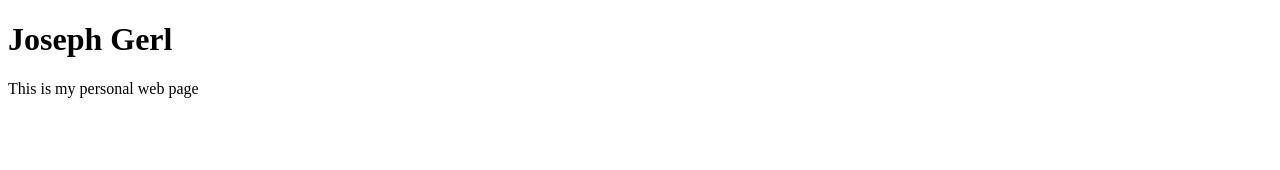
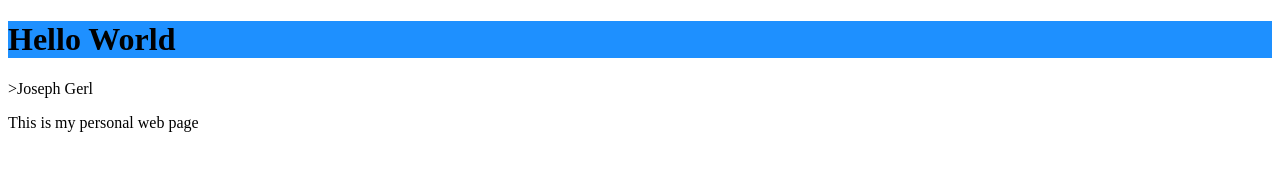
Before and after one commit to Jbgerl/jbgerl.github.io, a plain HTML site: page index.html in a window 1280 px wide. Drawn offline with Linux system fonts and the light colour scheme.

Commit message:
Update index.html

```diff
--- a/index.html
+++ b/index.html
@@ -5,7 +5,7 @@
 </head>
 <body>
 
-<h1>Joseph Gerl</h1>
+<h1 style="background-color:DodgerBlue;">Hello World</h1>>Joseph Gerl</h1>
 <p>This is my personal web page</p>
 
 </body>
```
